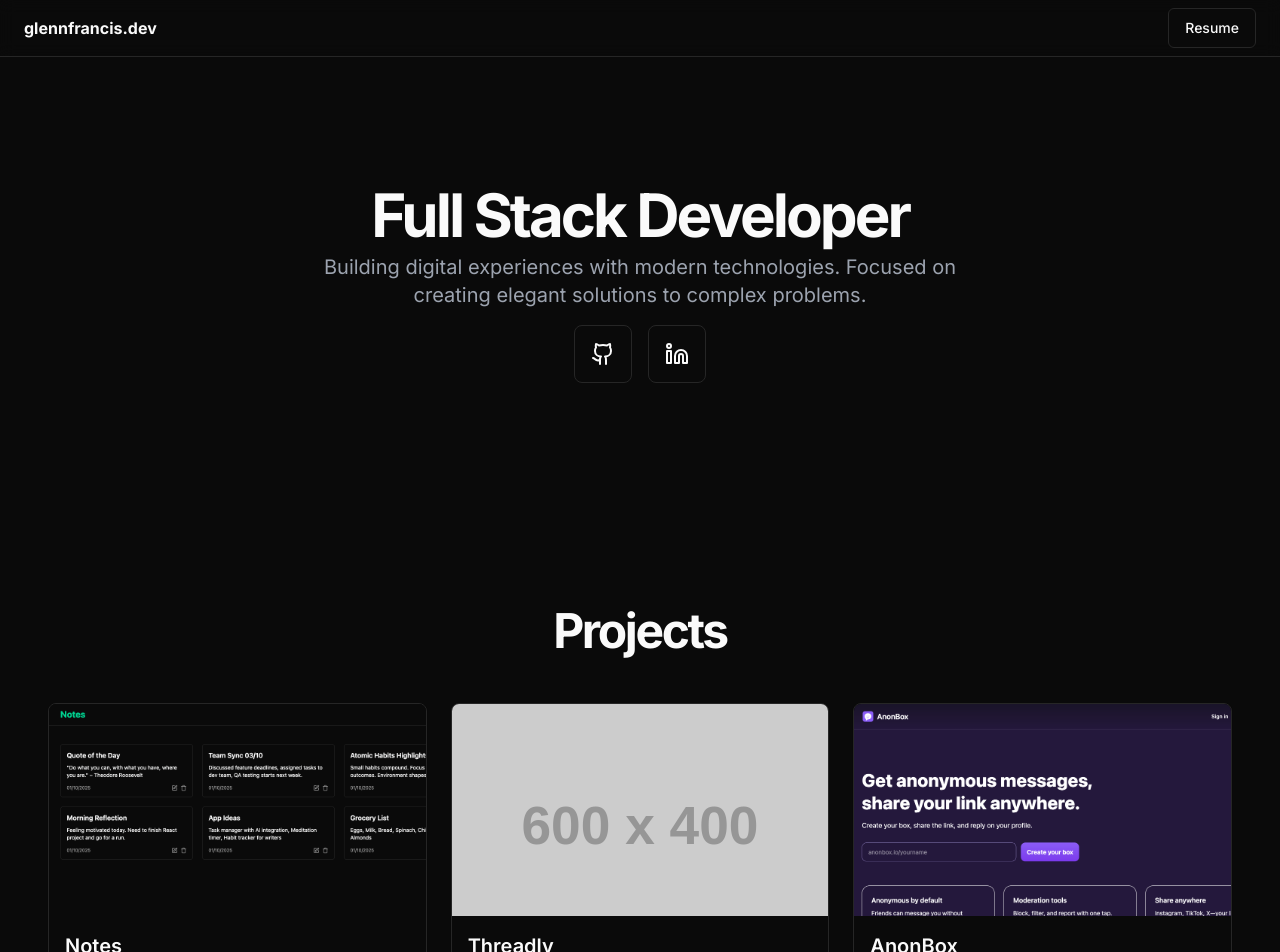
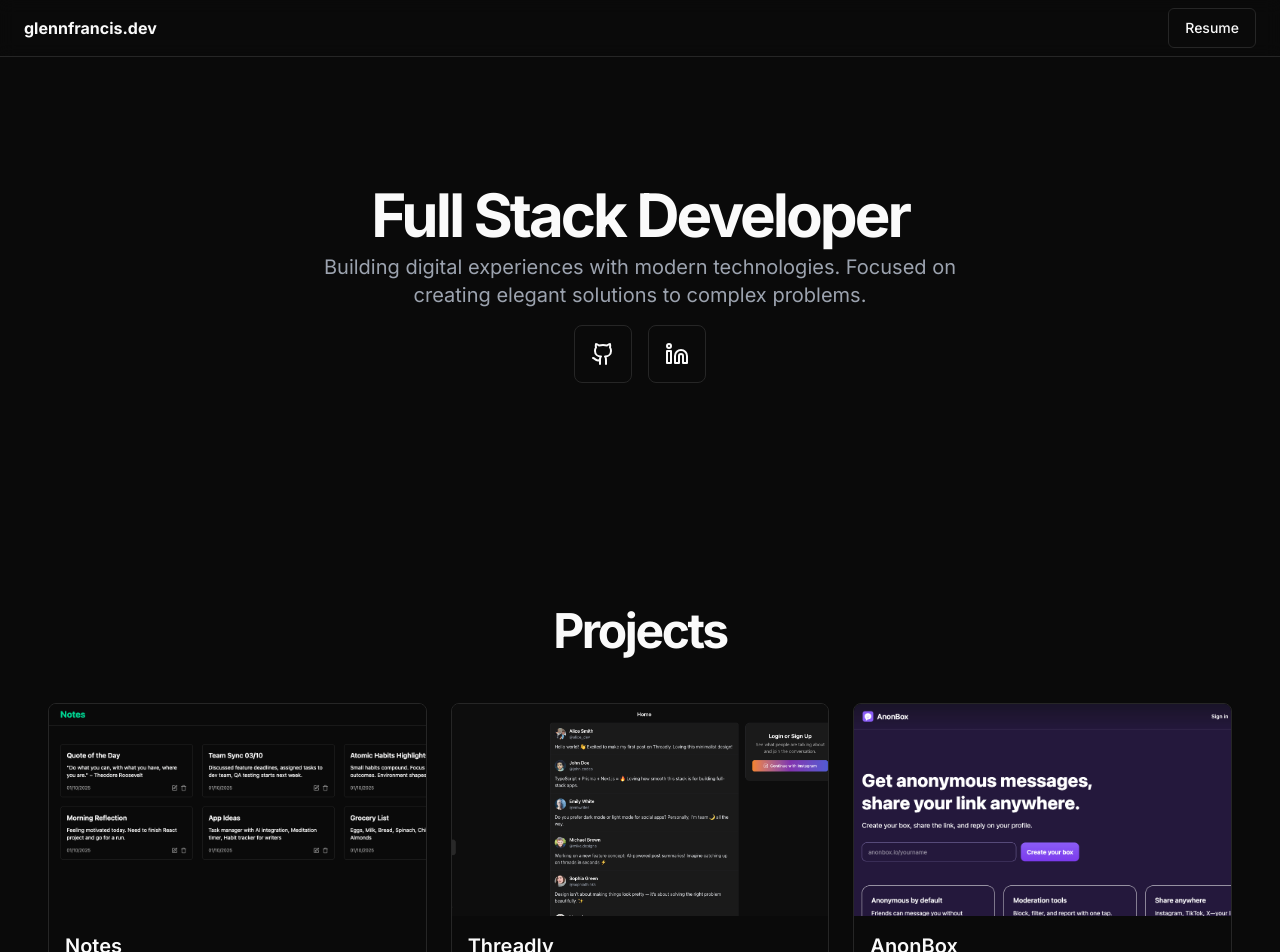
Before and after one commit to gmf001/glenn-francis-v2, a Next.js app: page / in a window 1280 px wide. Shown: the top 952 px of the page. Built offline with nearby package versions, Linux system fonts and the light colour scheme.

Commit message:
Update Project image source in page.tsx

```diff
--- a/app/page.tsx
+++ b/app/page.tsx
@@ -75,7 +75,7 @@ export default function Page() {
 							<Project
 								title='Threadly'
 								description='A social media app (threads clone)'
-								image='https://placehold.co/600x400'
+								image='/screenshot5.png'
 								link=''
 								tags={['next', 'prisma', 'postgres', 'tailwindcss', 'auth']}
 							/>
```
